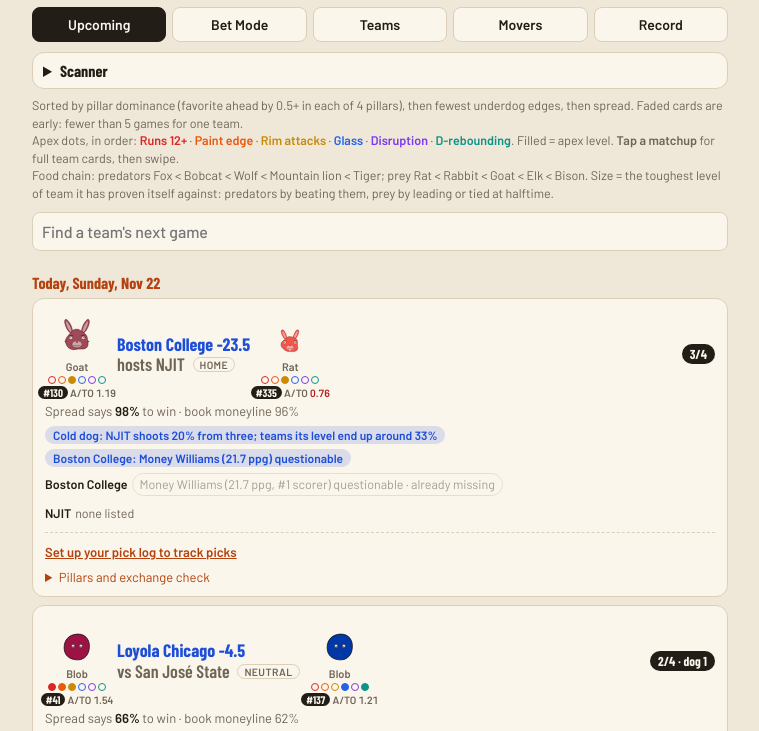
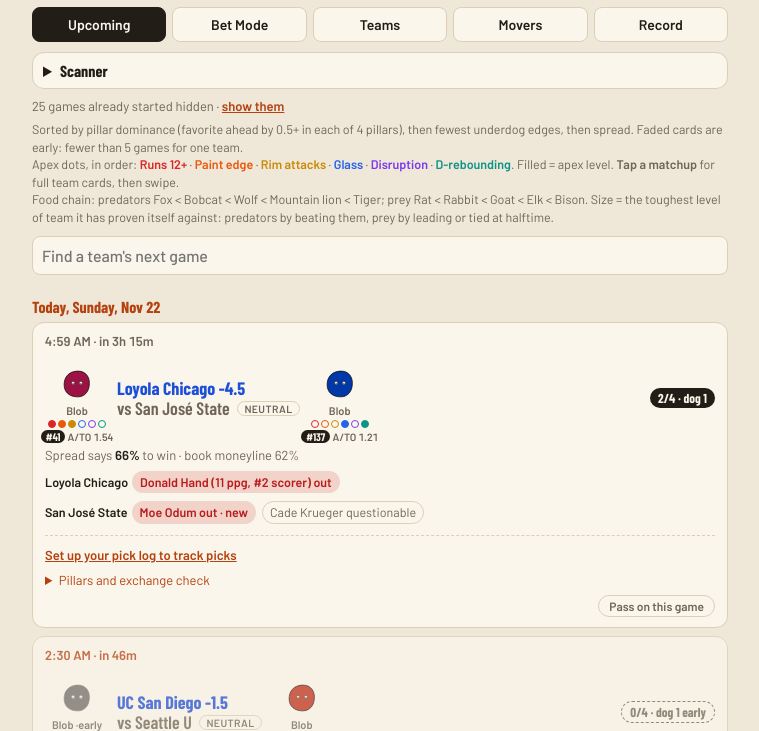
Before and after one commit to apabones/CBB-Critters, a plain HTML site: page index.html in a window 1280 px wide. Shown: the part 69-800 px from the top of the page, without its empty margins (260-1019 px from the left). Drawn offline with nearby package versions, Linux system fonts and the light colour scheme.

Commit message:
Add files via upload

```diff
--- a/index.html
+++ b/index.html
@@ -140,6 +140,12 @@ summary{font-size:13px;color:var(--accent);cursor:pointer}
 .nextg{margin-top:6px;font:600 13px Barlow,sans-serif;padding:5px 11px;border-radius:999px;border:1px solid var(--accent);background:transparent;color:var(--accent)}
 .game.hl{box-shadow:0 0 0 3px var(--accent);transition:box-shadow .3s}
 .early .ic{opacity:.55}
+.passrow{display:flex;justify-content:flex-end;margin-top:6px}
+.passbtn{font:600 12px Barlow,sans-serif;padding:3px 10px;border-radius:999px;border:1px solid var(--line);background:transparent;color:var(--muted)}
+.passbtn.on{border-color:var(--accent);color:var(--accent)}
+.passline{margin:0 0 6px}
+.tip{font:600 13px Barlow,sans-serif;color:var(--muted);margin-bottom:4px;font-variant-numeric:tabular-nums}
+.tip.soon{color:var(--accent)}.tip.gone{color:var(--bad)}
 .ic,.tc-head .big{position:relative}
 .xo{position:absolute;left:4%;top:4%;width:92%;height:92%;pointer-events:none;filter:drop-shadow(0 0 1.5px rgba(0,0,0,.6))}
 .early .ic .xo{opacity:1}
@@ -358,6 +364,9 @@ const PIL = ["Ball Security", "Pressure", "Glass", "Inside Attack"];
 let S = null, TM = {}, L = null, MV = null, view = "up", teamOrder = "best", LG3 = 0.33;
 /* manual no-bet marks: stay until you clear them (saved in this browser) */
 let NOBET = {}; try{ NOBET = JSON.parse(localStorage.getItem("critterNoBet")) || {}; }catch(e){}
+/* passed games: hidden from Upcoming until the game is over, unless you bring them back */
+let PASSED = {}, SHOWPASSED = false; try{ PASSED = JSON.parse(localStorage.getItem("critterPassed")) || {}; }catch(e){}
+const savePassed = () => { try{ localStorage.setItem("critterPassed", JSON.stringify(PASSED)); }catch(e){} };
 const saveNoBet = () => { try{ localStorage.setItem("critterNoBet", JSON.stringify(NOBET)); }catch(e){} };
 const XO = id => NOBET[id] ? `<svg class="xo" viewBox="0 0 10 10" aria-label="No bet"><path d="M1.5 1.5L8.5 8.5M8.5 1.5L1.5 8.5" stroke="#e0453a" stroke-width="1.3" stroke-linecap="round"/></svg>` : "";
 const pct = v => v == null ? "–" : Math.round(v * 100) + "%";
@@ -722,7 +731,7 @@ function scanPanel(){
   </details>`;
 }
 function nextGame(id){
-  return S ? S.games.filter(g => g.state !== "post" && (g.home === id || g.away === id)).sort((x, y) => String(x.start || x.day).localeCompare(String(y.start || y.day)))[0] : null;
+  return S ? S.games.filter(g => !started(g) && (g.home === id || g.away === id)).sort((x, y) => String(x.start || x.day).localeCompare(String(y.start || y.day)))[0] : null;
 }
 function nextBtn(id){
   const g = nextGame(id); if(!g) return `<div class="lc">No game in the next 3 days.</div>`;
@@ -739,6 +748,23 @@ function goNext(id){
   render();
   const el = $("g-" + g.id);
   if(el){ el.scrollIntoView({block: "center"}); el.classList.add("hl"); setTimeout(() => el.classList.remove("hl"), 2400); }
+}
+/* tip time from the schedule, checked against this phone's clock (the data only refreshes 3 times a day) */
+const startMs = g => g.start ? Date.parse(g.start) : NaN;
+const started = g => g.state !== "pre" || startMs(g) <= Date.now();
+let SHOWSTARTED = false, DRAW_UP = null;
+setInterval(() => { if(view === "up" && DRAW_UP && !document.hidden && $("ul")) DRAW_UP(); }, 60000);
+function tipLine(g){
+  const t = startMs(g); if(isNaN(t)) return "";
+  const when = new Date(t).toLocaleTimeString([], {hour: "numeric", minute: "2-digit"}), mins = Math.round((t - Date.now()) / 60000);
+  const rel = g.state === "post" ? "final" : mins <= 0 ? `started ${-mins < 60 ? -mins + "m" : Math.floor(-mins / 60) + "h " + (-mins % 60) + "m"} ago` :
+    mins < 60 ? `in ${mins}m` : mins < 24 * 60 ? `in ${Math.floor(mins / 60)}h ${mins % 60}m` : "";
+  return `<div class="tip${mins <= 0 || g.state !== "pre" ? " gone" : mins <= 60 ? " soon" : ""}">${when}${rel ? ` · ${rel}` : ""}</div>`;
+}
+function passable(html, g){
+  const on = !!PASSED[g.id];
+  html = html.replace(/(<div class="game[^>]*>)/, `$1${tipLine(g)}`);
+  return html.replace(/<\/div>\s*$/, `<div class="passrow"><button class="passbtn${on ? " on" : ""}" data-pass="${g.id}">${on ? "Passed · bring back" : "Pass on this game"}</button></div></div>`);
 }
 function card(g){
   const a = analyze(g);
@@ -769,17 +795,20 @@ function render(){
   const games = S.games.filter(g => g.state !== "post" && (!g.day || g.day === S.date));
   const all = S.games.filter(g => g.state !== "post");
   if(view === "up"){
-    v.innerHTML = `<div id="scanwrap">${scanPanel()}</div><div id="scaninfo"></div><input class="search" id="uq" placeholder="Find a team's next game" autocomplete="off"><div id="ul"></div>`;
+    v.innerHTML = `<div id="scanwrap">${scanPanel()}</div><div id="scaninfo"></div><div id="passinfo"></div><input class="search" id="uq" placeholder="Find a team's next game" autocomplete="off"><div id="ul"></div>`;
     const draw = () => { const q = $("uq").value.trim().toLowerCase(), on = scanCount(SCAN) > 0;
       const days = [...new Set(all.map(g => g.day))].sort();
       let shown = 0;
       $("ul").innerHTML = days.map(d => { let gs = sortGames(all.filter(g => g.day === d));
-        gs = gs.filter(g => g.id === PIN || ((!q || (g.home_name + " " + g.away_name).toLowerCase().includes(q)) && (!on || scanMatch(g))));
+        gs = gs.filter(g => g.id === PIN || ((!q || (g.home_name + " " + g.away_name).toLowerCase().includes(q)) && (!on || scanMatch(g)) && (SHOWPASSED || !PASSED[g.id]) && (SHOWSTARTED || !started(g))));
         if(!gs.length) return "";
         shown += gs.length;
         const lab = new Date(d + "T12:00:00").toLocaleDateString(undefined, {weekday: "long", month: "short", day: "numeric"});
-        return `<div class="day">${d === S.date ? "Today, " : ""}${lab}</div>` + gs.map(card).join(""); }).join("") ||
+        return `<div class="day">${d === S.date ? "Today, " : ""}${lab}</div>` + gs.map(g => passable(card(g), g)).join(""); }).join("") ||
         `<div class="empty">${on ? "No games match this scan in the next 3 days." : `No games in the next 3 days${q ? " for that team" : ""}.`}</div>`;
+      const np = all.filter(g => PASSED[g.id] && !started(g)).length, ns = all.filter(started).length;
+      $("passinfo").innerHTML = (ns ? `<div class="lc passline">${ns} game${ns > 1 ? "s" : ""} already started ${SHOWSTARTED ? "shown" : "hidden"} · <button class="link" data-showstarted="1">${SHOWSTARTED ? "hide them" : "show them"}</button></div>` : "") +
+        (np ? `<div class="lc passline">${np} passed game${np > 1 ? "s" : ""} ${SHOWPASSED ? "shown" : "hidden"} · <button class="link" data-showpassed="1">${SHOWPASSED ? "hide them" : "show them"}</button></div>` : "");
       $("scaninfo").innerHTML = on ? `<div class="banner scanon"><span>Scanner on: <b>${shown - (PIN && !scanMatch(gameById(PIN)) ? 1 : 0)} of ${all.length}</b> games match${SCAN.name ? ` "${SCAN.name}"` : ""}</span><button class="link" data-scanclear="1">Clear</button></div>` : "";
     };
     const wire = () => {
@@ -793,6 +822,11 @@ function render(){
     const changed = rebuild => { store.set("critterScanNow", SCAN); if(rebuild) wire();
       const sm = document.querySelector("#scanbox summary"), n = scanCount(SCAN); if(sm) sm.innerHTML = `Scanner${n ? ` · <b>${n} filter${n > 1 ? "s" : ""} on</b>` : ""}`; draw(); };
     $("view").onclick = e => {
+      const ps = e.target.closest("[data-pass],[data-showpassed],[data-showstarted]");
+      if(ps){ if(ps.dataset.showstarted){ SHOWSTARTED = !SHOWSTARTED; }
+        else if(ps.dataset.pass){ const id = ps.dataset.pass; if(PASSED[id]) delete PASSED[id]; else PASSED[id] = new Date().toISOString().slice(0, 10); savePassed(); }
+        else SHOWPASSED = !SHOWPASSED;
+        PIN = null; draw(); return; }
       const b = e.target.closest("[data-scanmode],[data-scanload],[data-scandel],[data-scansave],[data-scanclear]"); if(!b) return;
       if(b.dataset.scanmode){ SCAN.mode = b.dataset.scanmode; delete SCAN.name; PIN = null; changed(true); }
       else if(b.dataset.scanload){ const sv = SAVED[b.dataset.scanload]; if(sv){ SCAN = Object.assign({}, JSON.parse(JSON.stringify(sv)), {open: true, name: b.dataset.scanload}); PIN = null; changed(true); } }
@@ -804,7 +838,8 @@ function render(){
     $("uq").insertAdjacentHTML("beforebegin", `<div class="legend">Sorted by pillar dominance (favorite ahead by 0.5+ in each of 4 pillars), then fewest underdog edges, then spread. Faded cards are early: fewer than 5 games for one team.<br>
       Apex dots, in order: ${TRAITS.map(([, l, c]) => `<b style="color:${c}">${l}</b>`).join(" · ")}. Filled = apex level. <b>Tap a matchup</b> for full team cards, then swipe.<br>
       Food chain: predators ${PRED.join(" < ")}; prey ${PREY.join(" < ")}. Size = the toughest level of team it has proven itself against: predators by beating them, prey by leading or tied at halftime.</div>`);
-    $("uq").addEventListener("input", () => { PIN = null; draw(); }); wire(); draw(); return;
+    $("uq").addEventListener("input", () => { PIN = null; draw(); }); wire(); draw();
+    DRAW_UP = draw; return;
   }
   $("view").onclick = null;
   if(view === "bet"){
@@ -885,6 +920,8 @@ document.querySelectorAll("[data-v]").forEach(b => b.onclick = () => { view = b.
     try{ [s, t, l] = await Promise.all(["slate", "teams", "latest"].map(load)); }
     catch(e){ [s, t, l] = await Promise.all(["slate", "teams", "latest"].map(f => fetch(`data/${f}.json`, {cache: "no-store"}).then(r => r.json()))); }
     S = s; TM = t.teams || {}; L = l; LG3 = t.lg3 || 0.33;
+    const live = new Set(S.games.filter(g => g.state !== "post").map(g => String(g.id)));
+    Object.keys(PASSED).forEach(id => { if(!live.has(id)) delete PASSED[id]; }); savePassed();
     try{ MV = await load("movers"); }catch(e){ MV = null; }
     const n = Object.values(TM).filter(x => x.stage === "scored").length;
     $("sub").textContent = `${S.date} · ${S.games.filter(g => !g.day || g.day === S.date).length} games today · ${n} teams with 5+ games`;
```
